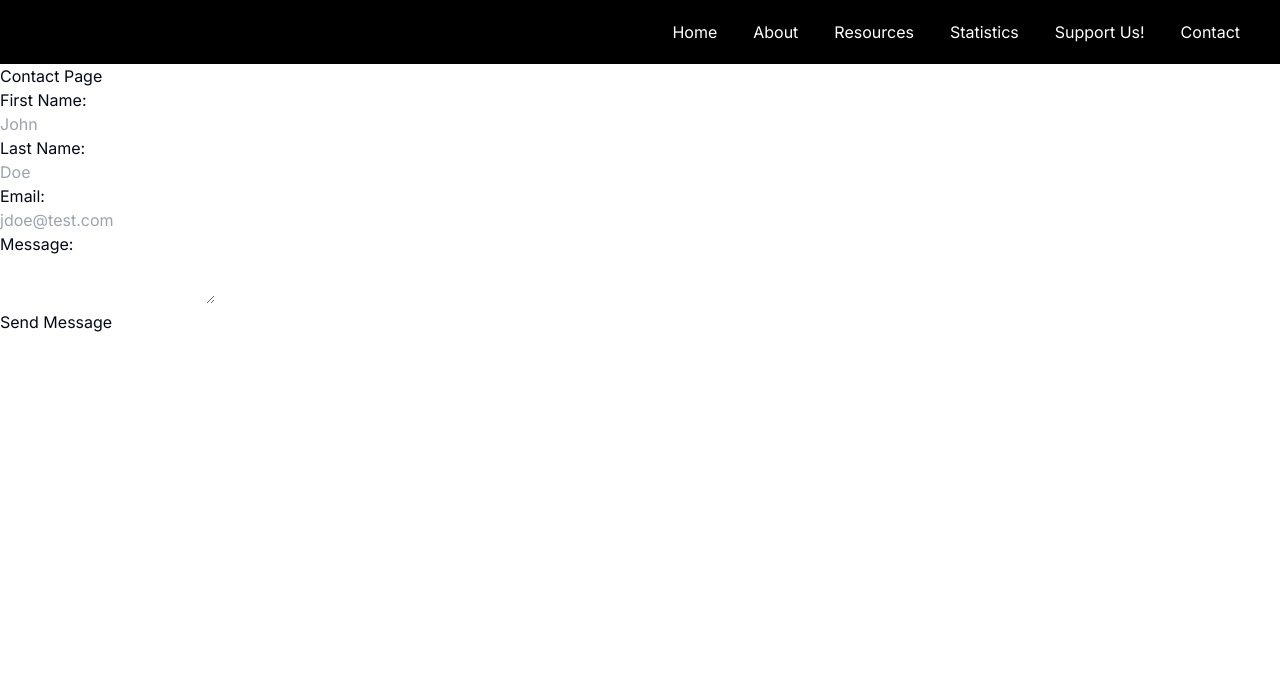
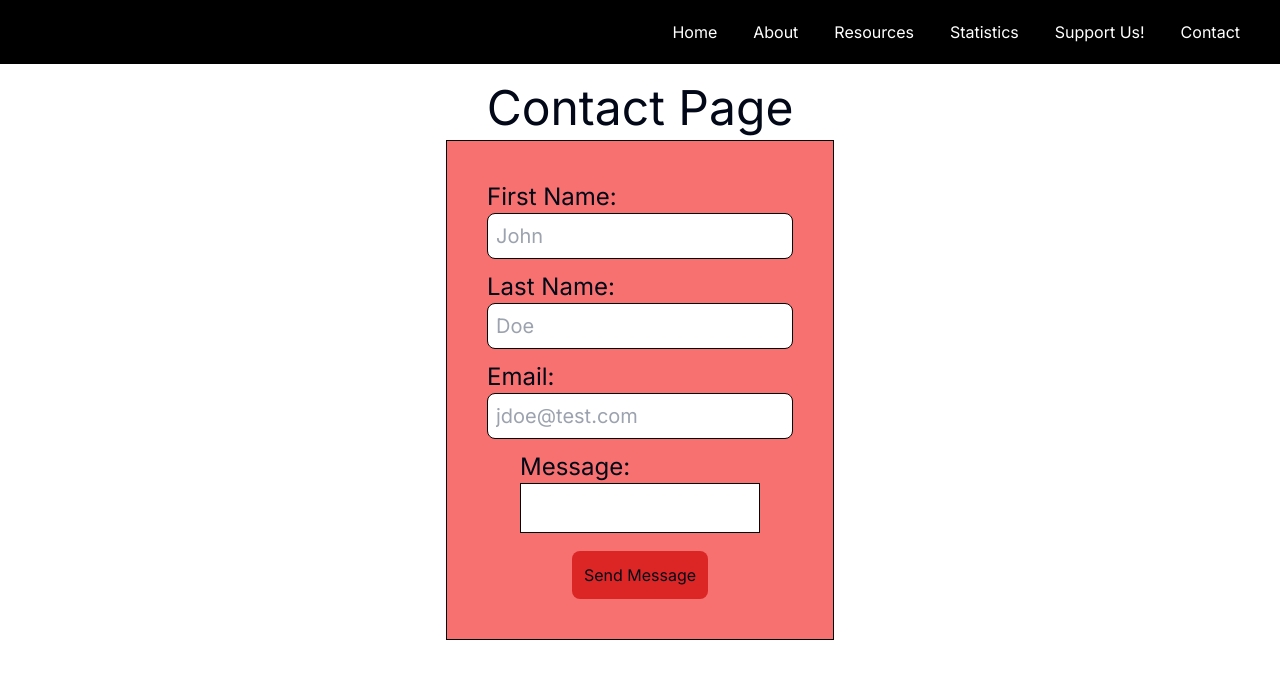
Before and after one commit to samSharivker/qol, a Next.js app in the folder website/: page /contact in a window 1280 px wide. Shown: the top 678 px of the page. Built offline with nearby package versions, Linux system fonts and the light colour scheme.

Commit message:
form progress

```diff
--- a/website/app/contact/page.tsx
+++ b/website/app/contact/page.tsx
@@ -2,26 +2,43 @@
 
 export default function Contact() {
   return (
-    <div>
-      <h1>Contact Page</h1>
-      <form>
+    <div className="text-center flex flex-col items-center m-5 gap-2">
+      <h1 className="text-5xl">Contact Page</h1>
+      <form className="flex flex-col items-center gap-3 border border-black p-10 bg-red-400">
         <div>
-          <p>First Name:</p>
-          <input type="text" placeholder="John" required />
+          <p className="text-2xl text-left">First Name:</p>
+          <input
+            className="text-xl p-2 rounded-lg border border-black"
+            type="text"
+            placeholder="John"
+            required
+          />
         </div>
         <div>
-          <p>Last Name:</p>
-          <input type="text" placeholder="Doe" required />
+          <p className="text-2xl text-left">Last Name:</p>
+          <input
+            className="text-xl p-2 rounded-lg border border-black"
+            type="text"
+            placeholder="Doe"
+            required
+          />
         </div>
         <div>
-          <p>Email:</p>
-          <input type="email" placeholder="jdoe@test.com" required />
+          <p className="text-2xl text-left">Email:</p>
+          <input
+            className="text-xl p-2 rounded-lg border border-black"
+            type="email"
+            placeholder="jdoe@test.com"
+            required
+          />
         </div>
         <div>
-          <p>Message:</p>
-          <textarea required />
+          <p className="text-2xl text-left">Message:</p>
+          <textarea className="w-60 border border-black resize-none" required />
         </div>
-        <button type="submit">Send Message</button>
+        <button className="bg-red-600 p-3 rounded-lg" type="submit">
+          Send Message
+        </button>
       </form>
     </div>
   );
```
